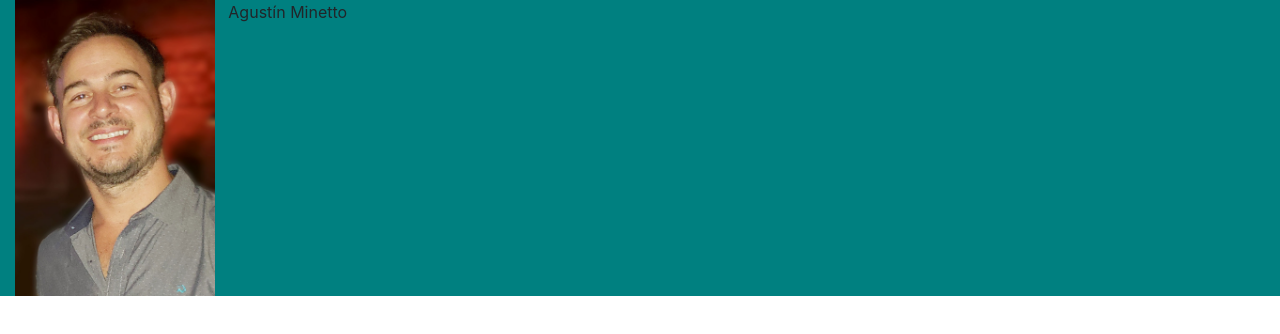
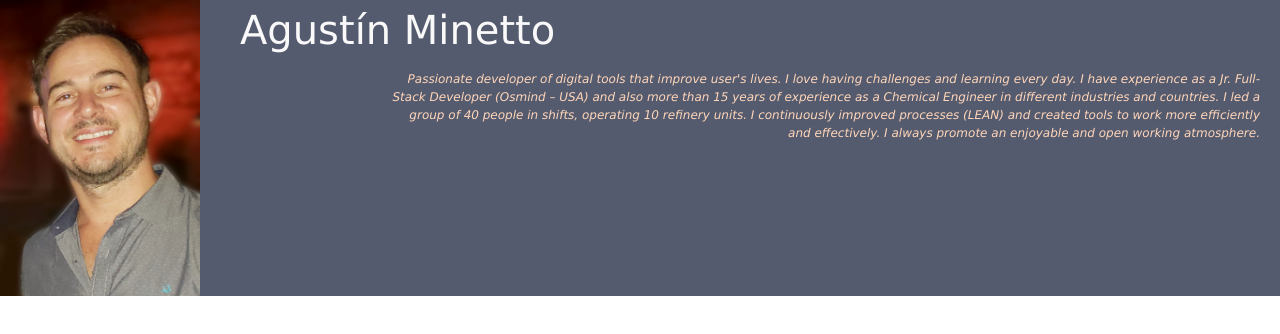
Before and after one commit to aghmnl/my-app, a React (Create React App) app: page / in a window 1280 px wide. Shown: the top 334 px of the page. Built offline with nearby package versions, Linux system fonts and the light colour scheme.

Commit message:
Color palette defined

```diff
--- a/src/App.css
+++ b/src/App.css
@@ -1,14 +1,62 @@
-/* @color: teal */
+:root {
+	--color1: #555b6eff;
+	--color2: #89b0aeff;
+	--color3: #bee3dbff;
+	--color4: #faf9f9ff;
+	--color5: #ffd6baff;
+}
 
 .principal {
-	background-color: teal;
+	background-color: var(--color1);
+	padding: 0;
+	margin: 0;
+	font-family: 'Lucida Sans', 'Lucida Sans Regular', 'Lucida Grande', 'Lucida Sans Unicode', Geneva, Verdana, sans-serif;
 }
 
 .columnas {
 	display: flex;
-	margin: auto;
+}
+
+.columnaIzquierda {
+	padding: 0;
+	max-width: 200px;
+}
+
+.columnaDerecha {
+	padding: 0;
+	margin-left: 40px;
+	margin-right: 20px;
 }
 
 .foto {
 	width: 200px;
 }
+
+.row {
+	margin-right: 0;
+	margin-left: 0;
+}
+
+.title {
+	color: var(--color4);
+	font-size: 40px;
+	margin-bottom: 10px;
+}
+
+.subtitle {
+	color: var(--color4);
+	font-size: 16px;
+}
+
+.text {
+	color: var(--color5);
+	font-size: 12px;
+}
+
+.emphasis {
+	color: var(--color5);
+	font-size: 12px;
+	font-style: italic;
+	text-align: right;
+	margin-left: 150px;
+}
--- a/src/App.jsx
+++ b/src/App.jsx
@@ -1,17 +1,26 @@
-import agus from '../src/images/Agus.png'
 import React from 'react'
 import { Container, Col, Row, Image } from 'react-bootstrap'
+import agus from '../src/images/Agus.png'
 import './App.css'
 
 function App() {
 	return (
 		<Container fluid className="principal">
 			<Row className="columnas">
-				<Col sm={5} md={4} lg={3} xl={2}>
+				<Col className="columnaIzquierda">
 					<Image src={agus} className="foto" />
 				</Col>
-				<Col sm={7} md={8} lg={9} xl={10}>
-					Agustín Minetto
+
+				<Col className="columnaDerecha">
+					<Row className="title">Agustín Minetto</Row>
+
+					<Row className="emphasis">
+						{/*eslint-disable-next-line prettier/prettier*/}
+						Passionate developer of digital tools that improve user&apos;s lives. I love having challenges and learning every day. I have experience as a
+						Jr. Full-Stack Developer (Osmind – USA) and also more than 15 years of experience as a Chemical Engineer in different industries and
+						countries. I led a group of 40 people in shifts, operating 10 refinery units. I continuously improved processes (LEAN) and created tools to
+						work more efficiently and effectively. I always promote an enjoyable and open working atmosphere.
+					</Row>
 				</Col>
 			</Row>
 		</Container>
--- a/src/index.js
+++ b/src/index.js
@@ -1,8 +1,8 @@
 import React from 'react'
 import ReactDOM from 'react-dom'
+import 'bootstrap/dist/css/bootstrap.min.css'
+import App from './App'
 import './index.css'
-import App from './App'
-import 'bootstrap/dist/css/bootstrap.min.css'
 
 ReactDOM.render(
 	<React.StrictMode>
```
Also changed, not shown: .eslintrc.json.
